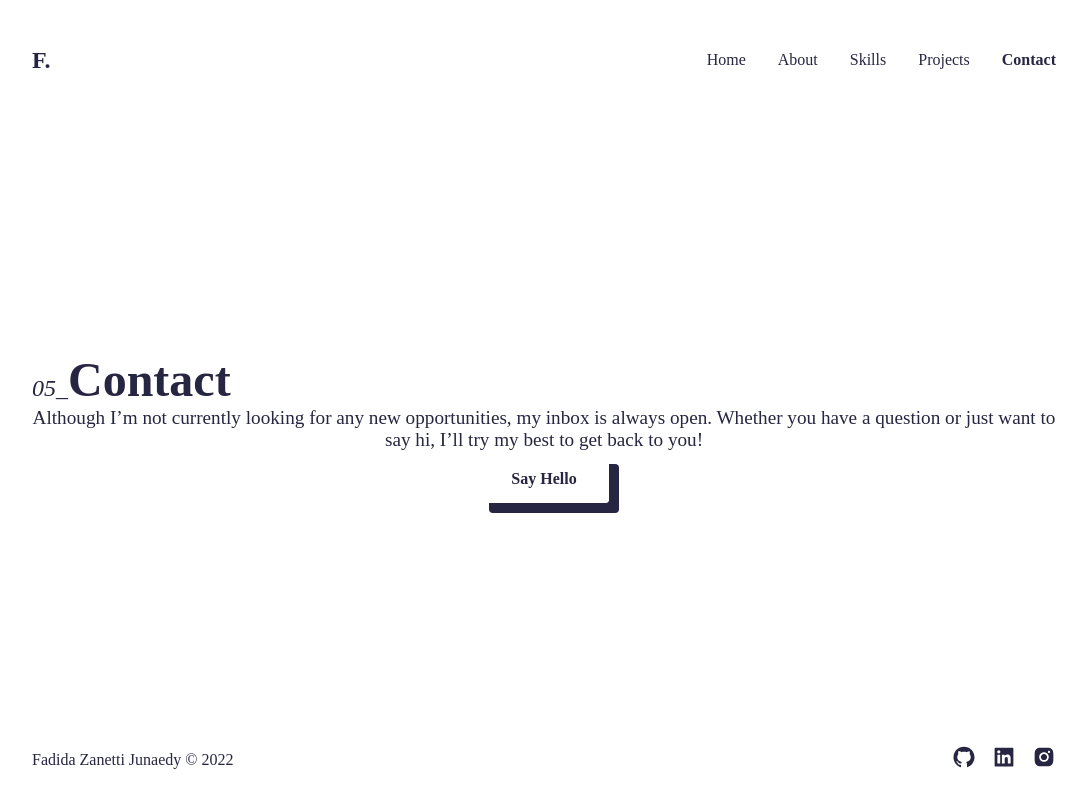
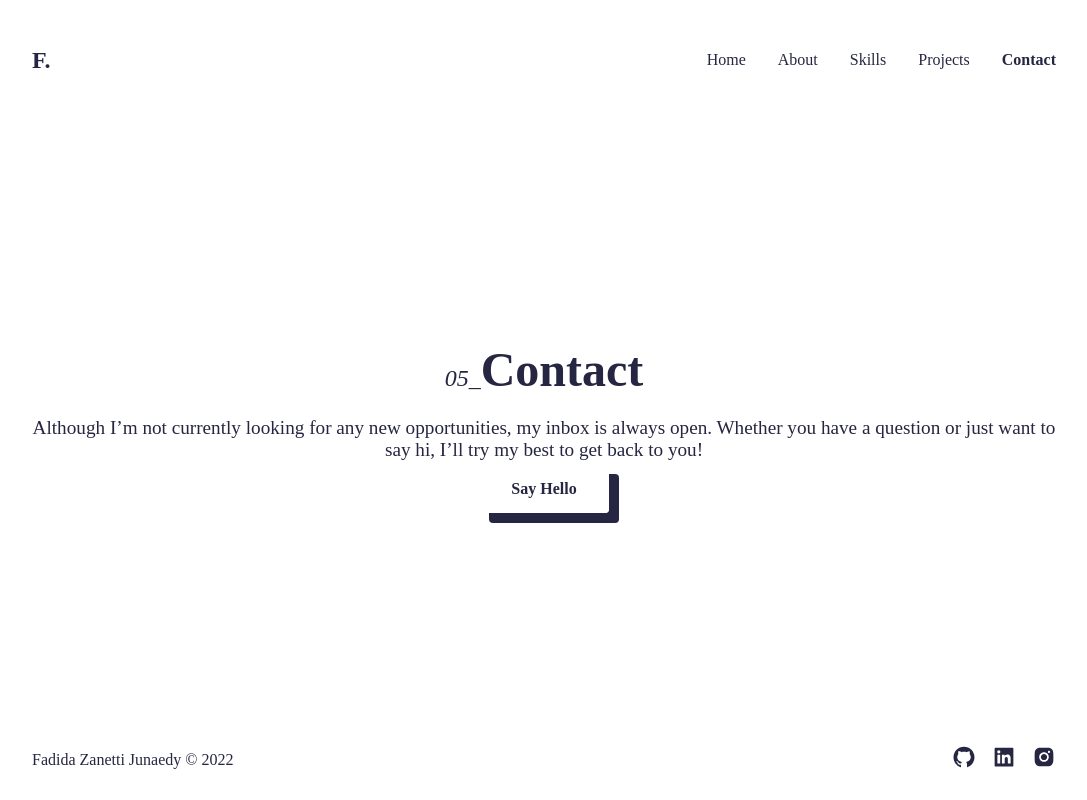
Before and after one commit to fadidajunaedy/portofolio, a React (Create React App) app: page /contact in a window 1280 px wide. Shown: the whole page, without its empty margins (96-1183 px from the left). Built offline with nearby package versions, Linux system fonts and the light colour scheme.

Commit message:
centering h2 in about pagr

```diff
--- a/src/App.css
+++ b/src/App.css
@@ -144,8 +144,6 @@ h4 {
   font-weight: 400;
 }
 
-
-
 .btn-cv,
 .btn-contact {
   font-weight: 600;
@@ -192,8 +190,13 @@ article {
   font-size: 1.2rem;
 }
 
+.contact h2 {
+  text-align: center;
+}
+
 .contact p {
   text-align: center;
+  margin: 1em 0;
 }
 
 .skills-container {
```
